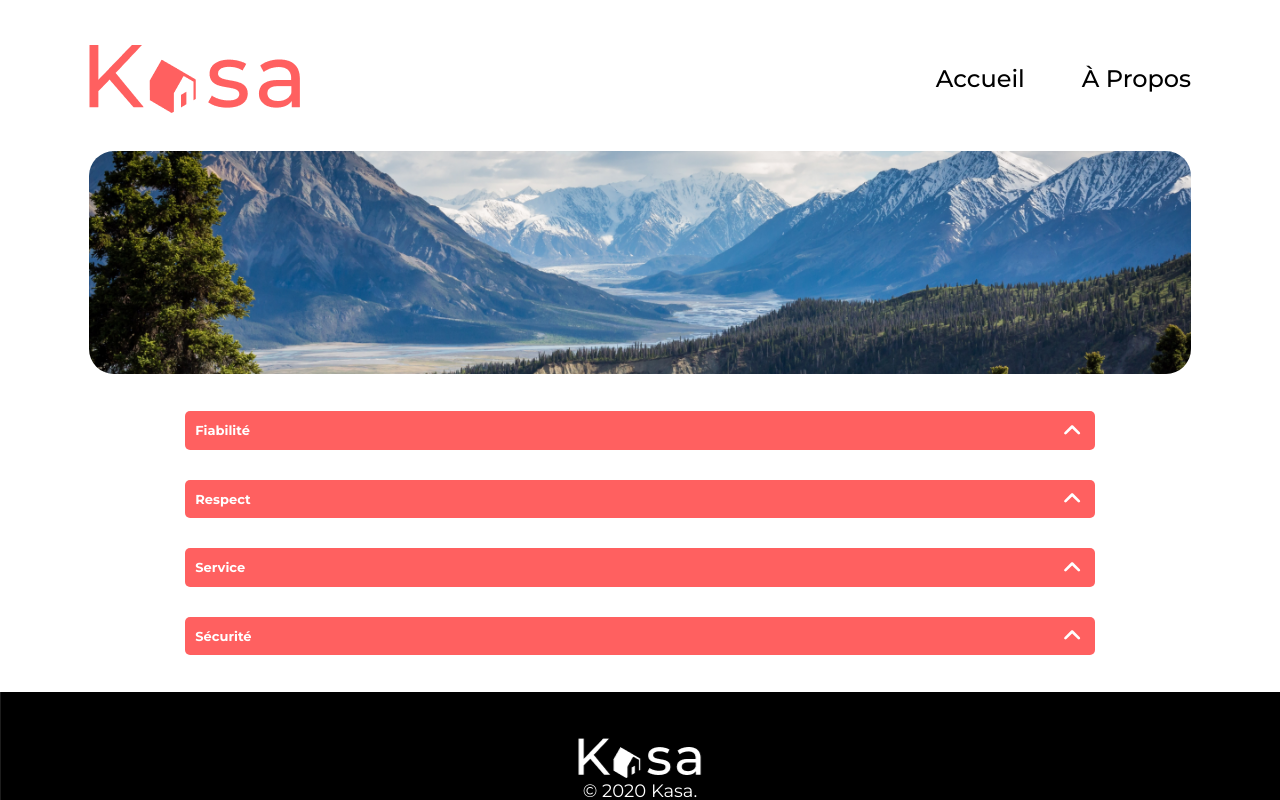
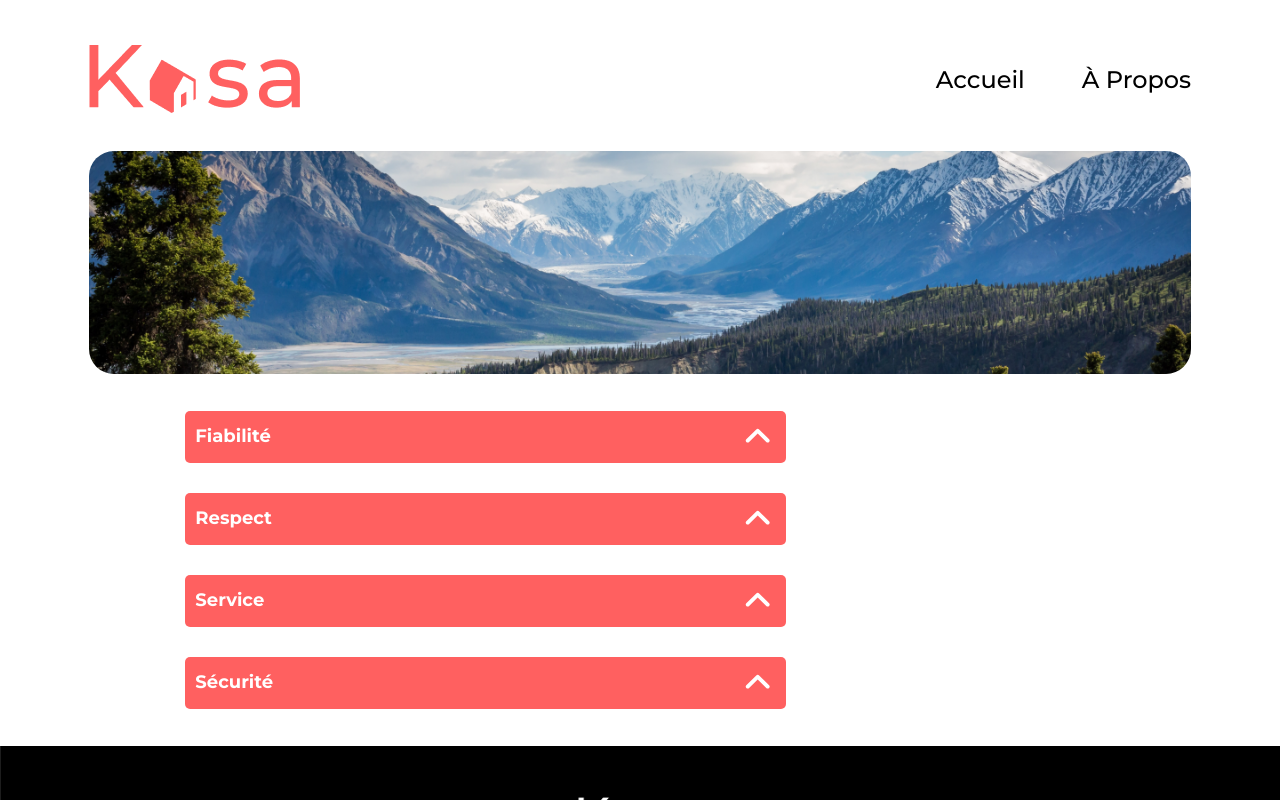
Before and after one commit to Bourrelet/property-rental-react-app, a React (Create React App) app: page /apropos in a window 1280 px wide. Shown: the top 800 px of the page. Built offline with nearby package versions, Linux system fonts and the light colour scheme.

Commit message:
WIP flexboxing LogementPage

```diff
--- a/src/components/collapse/Collapse.js
+++ b/src/components/collapse/Collapse.js
@@ -24,15 +24,13 @@ const Collapse = ({title, content}) => {
         <div className="collapse__container">
 
             <h2 className="collapse__title">{title}</h2>
-
             <button onClick={toggleCollapse} className="collapse__btn isClosed">
                 {collapseOpen? closeButton : openButton}
             </button>
 
         </div>
+
         <div className={`collapse__content ${dynamicClass}`}><p >{content}</p></div>
-
-
 
     </div>
     );
--- a/src/components/collapse/Collapse.scss
+++ b/src/components/collapse/Collapse.scss
@@ -6,21 +6,30 @@
     flex-direction: column;
     text-align: left;
     line-height: 1.426;
-    // @media (min-width: 768px) {
-    //     width: 46.935vw;
-    // }
+    @media (min-width: 768px) {
+        width: 46.935vw;
+    }
 
         &__container {
             @include flex-between;
             border-radius: 5px;
             background-color: $salmon-background;
             color: white;
+            height: 30px;
+            @media (min-width: 768px) {
+                height: 52px;
+            }
         }
 
             &__title {
+                padding: 10px 0px 10px 10px;
                 font-size: 13px;
-                padding: 10px 0px 10px 10px;
+                // line-height: 30px;
+                @media (min-width: 768px) {
+                    font-size: 18px;
+                    // line-height: 52px;
             }
+        }
             &__btn {
                 @include flex-left;
                 // width: 9.515%;
@@ -28,6 +37,10 @@
                 border: inherit;
                 background-color: inherit;
                 color: inherit;
+                @media (min-width: 768px) {
+                    width: 42px;
+                }
+
             }
 
         &__content {
@@ -52,4 +65,7 @@
 .fa-angle-down, .fa-angle-up {
     font-size: 1.57em;
     transform: scaleX(1.02);
+    @media (min-width: 768px) {
+        font-size: 2.35em;
+    }
 }
--- a/src/components/header/Header.scss
+++ b/src/components/header/Header.scss
@@ -10,12 +10,14 @@
     }
 
         &__logo {
-            @media (min-width: 768px) {
-                max-height: 68px;
-            }
+            height: 100%;
+            // @media (min-width: 768px) {
+            //     max-height: 68px;
+            // }
         }
 
         &__link {
+            height: 100%;
             @include flex-right;
             row-gap: 26px;
 
--- a/src/pages/FicheLogement.js
+++ b/src/pages/FicheLogement.js
@@ -32,20 +32,24 @@ const FicheLogement = () => {
 
   return (
     <div className="logement">
+
       <div className="gallerie">
         <Gallery logement={logement.pictures} />
       </div>
+
+      <div className='logement__content-flexbox'>
+
+        <div className='logement__property-flexbox'>
           <h1 className='logement__title'>{logement.title}</h1>
           <p className='logement__loc'>{logement.location}</p>
-
           <div className='logement__tags'>
             {logement.tags.map(tag => (
               <div className='logement__tag' key={tag}>{tag}</div>
             ))}
           </div>
+        </div>
 
-      <div className='logement__review'>
-
+        <div className='logement__review-flexbox'>
           <div className='logement__rating'>
             {Array(5).fill(0).map((_, i) =>
             (<FontAwesomeIcon
@@ -55,14 +59,13 @@ const FicheLogement = () => {
             />)
             )}
           </div>
-
           <div className='logement__host'>
             <p className='logement__host__name'>{logement.host.name}</p>
             <img className='logement__host__img' src={logement.host.picture}/>
           </div>
+        </div>
 
       </div>
-
 
       <div className='logement__collapse'>
         <Collapse title="Description" content={logement.description}/>
--- a/src/pages/FicheLogement.scss
+++ b/src/pages/FicheLogement.scss
@@ -2,12 +2,15 @@
 @import '../styles/mixins';
 
 .logement {
-    // margin: 5.333vw 27px;
+    margin: 27px 0px 27px 0px;
 
     @media (min-width: 768px) {
         margin: 6.944vw 50px;
 
     }
+    // &__content-flexbox {
+
+    // }
 
 
     &__title {
@@ -17,6 +20,11 @@
         line-height: 25.67px;
         text-align: left;
         margin-bottom: 5px;
+        @media (min-width: 768px) {
+            margin-bottom: 0px;
+            font-size: 36px;
+            line-height: 51.34px;
+        }
 
     }
 
@@ -26,6 +34,11 @@
         line-height: 19.96px;
         text-align: left;
         margin-bottom: 10px;
+        @media (min-width: 768px) {
+            margin-bottom: 20px;
+            font-size: 18px;
+            line-height: 25.67px;
+        }
     }
 
     &__tags {
@@ -34,6 +47,7 @@
         justify-content: left;
         column-gap: 10px;
         flex-wrap: wrap;
+
 
         .logement__tag {
             min-width: 84px;
@@ -47,15 +61,22 @@
             text-align: center;
             padding: 0px 8px;
             margin-bottom: 16px;
+            @media (min-width: 768px) {
+                font-size: 14px;
+                min-width: 115px;
+                height: 25px;
+                line-height: 25px;
+            }
 
         }
     }
-    &__review {
+    &__review-flexbox {
         display: flex;
         flex-direction: row;
         justify-content: space-between;
         height: 33px;
         line-height: 33px;
+
 
         .logement__rating {
             height: 18px;
@@ -68,6 +89,12 @@
             justify-content: end;
             column-gap: 10.5px;
             align-items: center;
+            width: 135.5px;
+            height: 33px;
+            @media (min-width: 768px) {
+                width: 167px;
+                height: 64px;
+            }
 
             &__name {
                color: $salmon-background;
@@ -75,6 +102,9 @@
                font-weight: 500;
                line-height: 17.11px;
                text-align: right;
+               @media (min-width: 768px) {
+                    font-size: 18px;
+               }
 
             }
 
@@ -83,6 +113,10 @@
                 width: 32px;
                 border-radius: 50%;
                 object-fit: cover;
+                @media (min-width: 768px) {
+                    height: 64px;
+                    width: 64px;
+               }
             }
         }
 
--- a/src/pages/Home.scss
+++ b/src/pages/Home.scss
@@ -15,11 +15,13 @@
             align-items: center;
             row-gap: 20px;
 
+
             // height: 120.63vh; // 805 px
             margin: 22px auto 27px;
 
             @media (min-width: 768px) {
                 background-color: $grey-background;
+                border-radius: 25px;
                 justify-content: center;
                 flex-direction: row;
                 flex-wrap: wrap;
--- a/src/styles/base.scss
+++ b/src/styles/base.scss
@@ -42,18 +42,6 @@ a {
 }
 
 
-// h2 { // oups et titre fichelogement
-
-// }
-
-// h3 { // liens nav et apropos
-
-// }
-
-// h4 { // titres cards et collapses
-
-// }
-
 strong {
     font-weight: 700; /* Enlève le gras par défaut */
     color: rgba(255, 255, 255, 1); /* Inhère la couleur du parent */
@@ -64,14 +52,14 @@ strong {
 li , p {
     font-size: 12px;
     font-weight: 500;
-    line-height: 17.11px;
+    // line-height: 17.11px;
 }
 
 li {
     @media (min-width: 768px) {
         font-size: 24px;
         font-weight: 500;
-        line-height: 34.22px;
+        // line-height: 34.22px;
     }
 
 }
@@ -80,7 +68,7 @@ p {
     @media (min-width: 768px) {
         font-size: 18px;
         font-weight: 400;
-        line-height: 25.67px;
+        // line-height: 25.67px;
     }
 
 }
```
Lines whose indentation alone changed are shown as unchanged.
